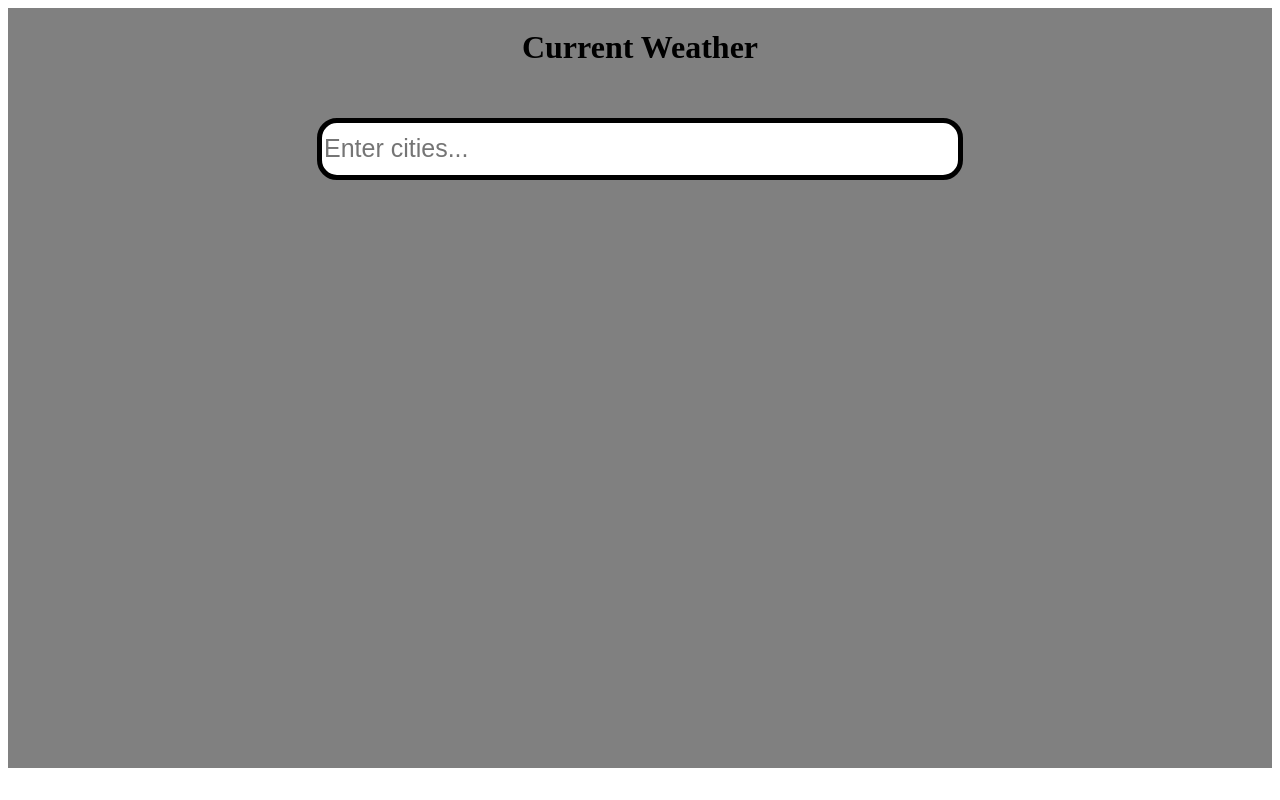
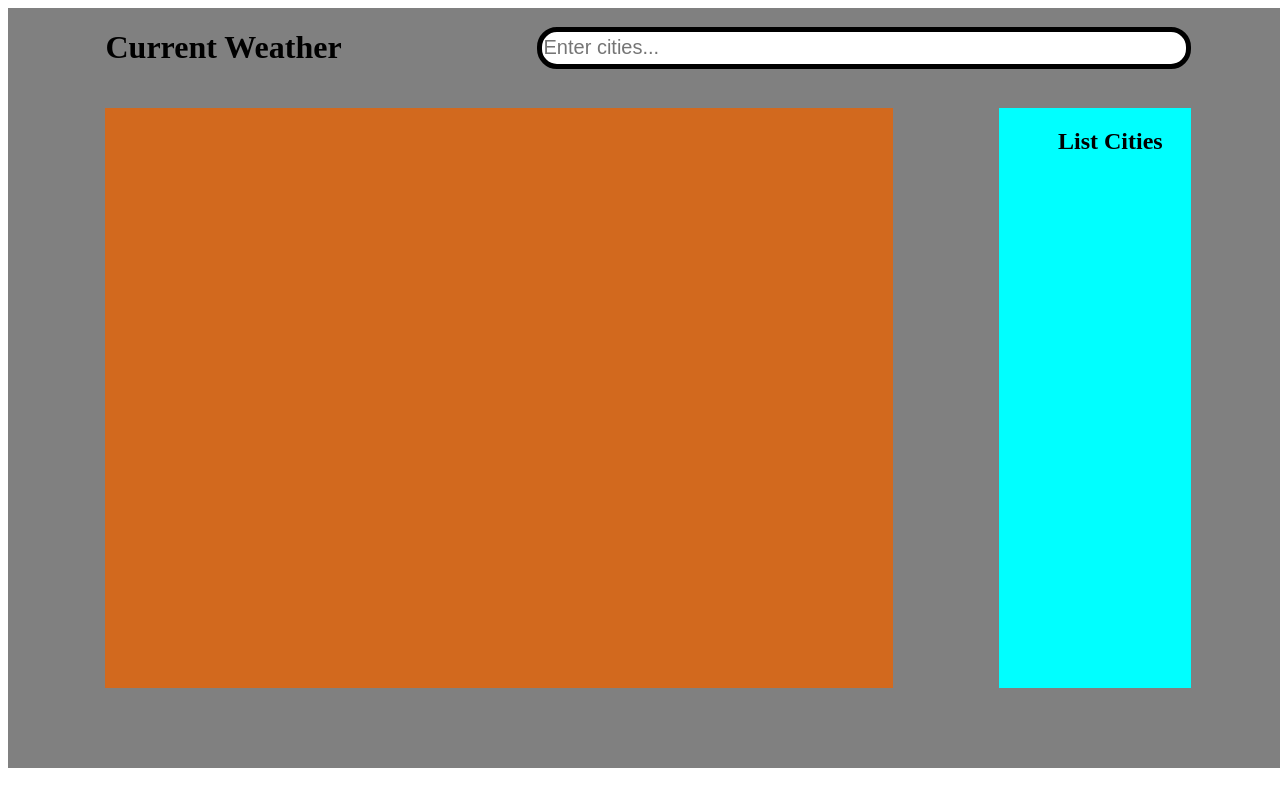
Before and after one commit to SasaMilicic/city-weather-app, a React (Create React App) app: page / in a window 1280 px wide. Built offline with nearby package versions, Linux system fonts and the light colour scheme.

Commit message:
add more style

```diff
--- a/src/App.jsx
+++ b/src/App.jsx
@@ -1,7 +1,8 @@
-import './style/style-app.css';
+import './style-app.css';
 import React, { useState, useEffect } from 'react';
 import Form from './components/Form';
 import Weather from './components/Weather';
+import ListCities from './components/ListCities';
 
 function App() {
   const [cities, setCities] = useState([]);
@@ -28,9 +29,19 @@ function App() {
 
   return (
     <div className="style-app">
-      <h1>Current Weather</h1>
-      <Form setArrCities={setArrCities} />
-      <Weather setCities={setCities} cities={cities} />
+      <header>
+        <h1>Current Weather</h1>
+        <Form setArrCities={setArrCities} />
+      </header>
+
+      <main>
+        <section>
+          <Weather cities={cities} />
+        </section>
+        <aside>
+          <ListCities setCities={setCities} cities={cities} />
+        </aside>
+      </main>
     </div>
   );
 }
--- a/src/components/Form.jsx
+++ b/src/components/Form.jsx
@@ -1,5 +1,4 @@
 import React, { useState, useEffect } from 'react';
-import '../style/style-form.css';
 
 function Form({ setArrCities }) {
   let [input, setInput] = useState('');
@@ -13,7 +12,7 @@ function Form({ setArrCities }) {
   const onChange = (e) => setInput(e.target.value);
 
   return (
-    <form onSubmit={onSubmit} className="style-form">
+    <form onSubmit={onSubmit}>
       <input
         type="text"
         placeholder="Enter cities..."
--- /dev/null
+++ b/src/components/ListCities.jsx
@@ -0,0 +1,31 @@
+import React from 'react';
+import { ReactComponent as CloseBtn } from './closeIcon.svg';
+
+function ListCities({ cities, setCities }) {
+  const handleArticle = (id) => {
+    setCities((cities) => cities.filter((el) => el.id !== id));
+  };
+
+  return (
+    <ul>
+      <h2>List Cities</h2>
+      {cities.map((city) => {
+        const {
+          id,
+          name,
+          sys: { country },
+        } = city;
+        return (
+          <li key={id}>
+            <p>
+              {name} ( {country} )
+              <CloseBtn onClick={() => handleArticle(id)} />
+            </p>
+          </li>
+        );
+      })}
+    </ul>
+  );
+}
+
+export default ListCities;
--- a/src/components/Weather.jsx
+++ b/src/components/Weather.jsx
@@ -1,18 +1,8 @@
 import React from 'react';
-import '../style/style-weather.css';
 
-function Weather({ cities, setCities }) {
-  console.log(cities);
-  const handleArticle = (id) => {
-    setCities((cities) => cities.filter((el) => el.id !== id));
-
-    // cities.forEach((el) => {
-    //   el.id === id ? console.log('jeste') : console.log('nije');
-    // });
-    console.log(id);
-  };
+function Weather({ cities }) {
   return (
-    <main>
+    <div className="style-output">
       {cities.map((city) => {
         const {
           id,
@@ -21,16 +11,15 @@ function Weather({ cities, setCities }) {
           main: { temp },
         } = city;
         return (
-          <article onClick={() => handleArticle(id)} key={id}>
+          <article key={id}>
             <h2>
               {name} ( {country} ) {temp}
             </h2>
           </article>
         );
       })}
-    </main>
+    </div>
   );
 }
 
 export default Weather;
-// { id, name, sys: { country }, main: { temp } }
--- /dev/null
+++ b/src/style-app.css
@@ -0,0 +1,83 @@
+.style-app {
+  text-align: center;
+  background-color: grey;
+  width: 100vw;
+  height: 95vh;
+  display: flex;
+  flex-direction: column;
+  gap: 20px;
+}
+
+article {
+  background-color: aqua;
+  padding: 30px;
+  border-radius: 20px;
+}
+
+header {
+  display: flex;
+  align-items: center;
+  justify-content: space-around;
+}
+
+body {
+  display: flex;
+  justify-content: space-evenly;
+  height: 100%;
+}
+
+aside {
+  background-color: aqua;
+  min-width: 15vw;
+}
+
+section {
+  background-color: chocolate;
+  min-width: 60vw;
+  padding: 10px;
+  display: flex;
+  flex-direction: column;
+  gap: 10px;
+  height: 70vh;
+}
+
+main {
+  display: flex;
+  gap: 10px;
+  justify-content: space-evenly;
+}
+
+form {
+  font-size: 30px;
+}
+
+input {
+  width: 50%;
+  height: 30px;
+  font-size: 20px;
+  border-radius: 20px;
+  border: 5px solid black;
+  min-width: 50vw;
+}
+
+svg {
+  background-color: white;
+  border-radius: 10px;
+  border: 1px solid black;
+}
+
+ul {
+  padding-right: 10px;
+}
+
+p {
+  display: flex;
+  align-items: center;
+  justify-content: space-between;
+}
+
+.style-output {
+  display: flex;
+  gap: 10px;
+  justify-content: space-evenly;
+}
--- a/src/style/style-app.css
+++ /dev/null
@@ -1,8 +0,0 @@
-.style-app {
-  text-align: center;
-  background-color: grey;
-  height: 95vh;
-  display: flex;
-  flex-direction: column;
-  gap: 30px;
-}
--- a/src/style/style-form.css
+++ /dev/null
@@ -1,11 +0,0 @@
-.style-form {
-  font-size: 30px;
-}
-
-input {
-  width: 50%;
-  height: 50px;
-  font-size: 25px;
-  border-radius: 20px;
-  border: 5px solid black;
-}
--- a/src/style/style-weather.css
+++ /dev/null
@@ -1,15 +0,0 @@
-.style-weather {
-  background-color: aqua;
-  font-size: 30px;
-}
-
-main {
-  display: flex;
-  justify-content: space-around;
-}
-
-article {
-  background-color: aqua;
-  padding: 30px;
-  border-radius: 20px;
-}
```
Also changed, not shown: src/components/closeIcon.svg (added).
